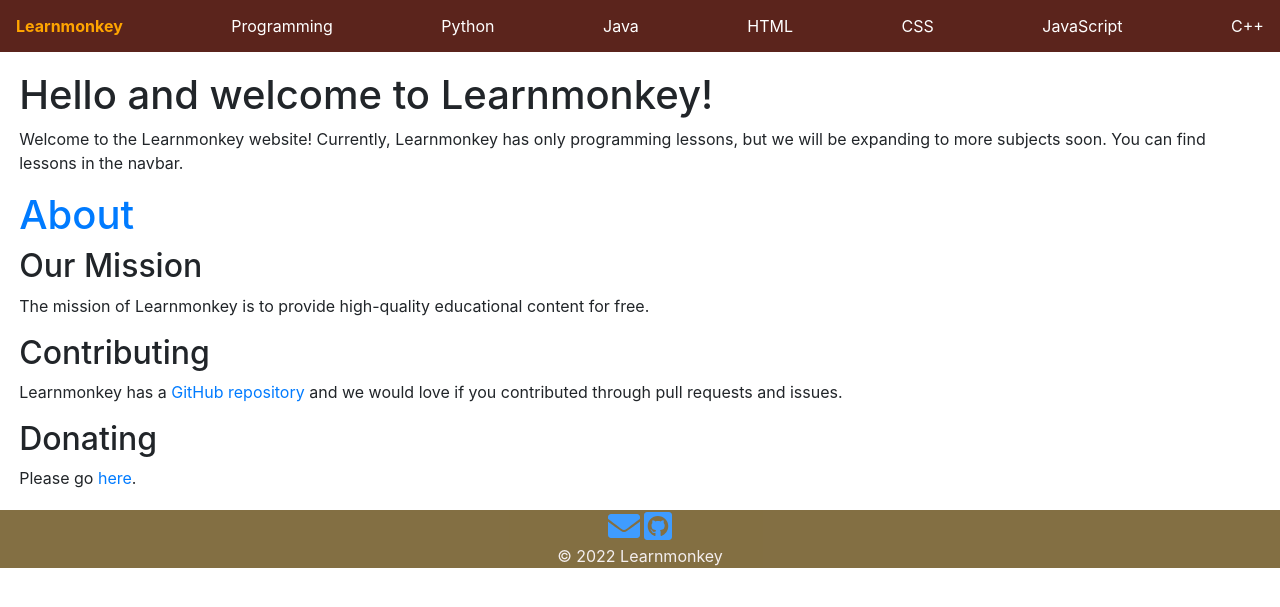
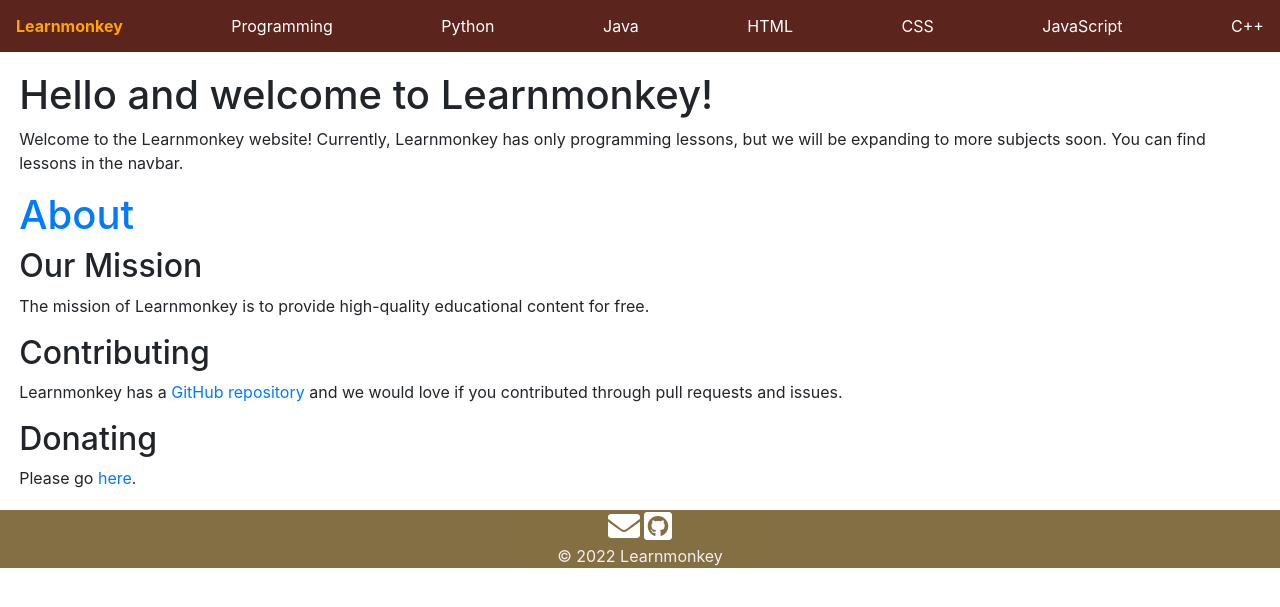
Before and after one commit to learnmonkey/learnmonkey.github.io, a Jekyll site: the page built from index.html, in a window 1280 px wide. Shown: the top 607 px of the page. Built offline with Jekyll 4.4.1, drawn with Linux system fonts in a browser that asks for light colours.

Commit message:
footer icon link style update

```diff
--- a/_includes/footer.html
+++ b/_includes/footer.html
@@ -1,7 +1,7 @@
 <footer>
     <div id="footer-icons">
-        <a href="mailto:{{site.email}}"><i class="fas fa-envelope footer-icon fa-2x"></i></a>
-        <a target="_blank" href="https://github.com/{{site.github_username}}"><i class="fab fa-github-square footer-icon fa-2x"></i></a>
+        <a href="mailto:{{site.email}}" class="footer-link"><i class="fas fa-envelope footer-icon fa-2x"></i></a>
+        <a target="_blank" href="https://github.com/{{site.github_username}}" class="footer-link"><i class="fab fa-github-square footer-icon fa-2x"></i></a>
     </div>
     <div id="footer-copyright">
         <p style="text-align: center;">&copy; 2022 {{site.title}}</p>
--- a/assets/css/style.css
+++ b/assets/css/style.css
@@ -123,3 +123,12 @@
     background-color: #eee;
     font-size: 1em;
 }
+
+footer a.footer-link {
+    text-decoration: none;
+    color: white;
+}
+
+footer a.footer-link:hover {
+    color: #eee;
+}
```
